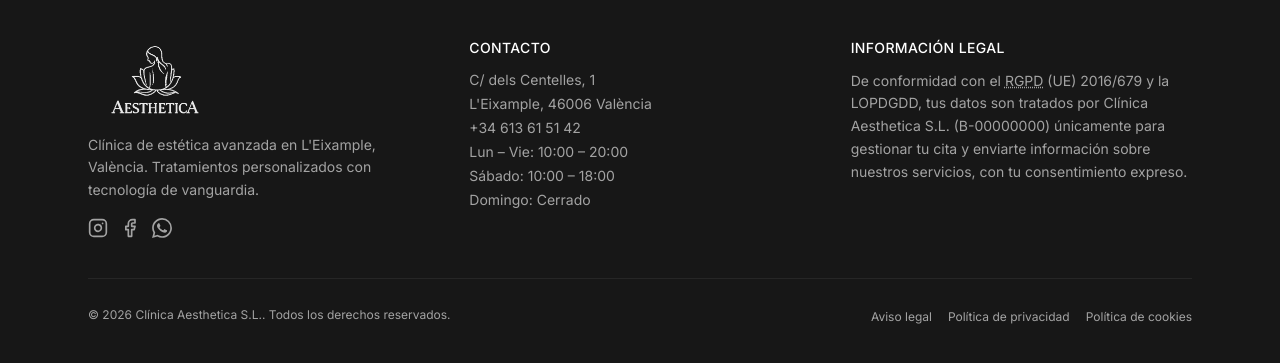
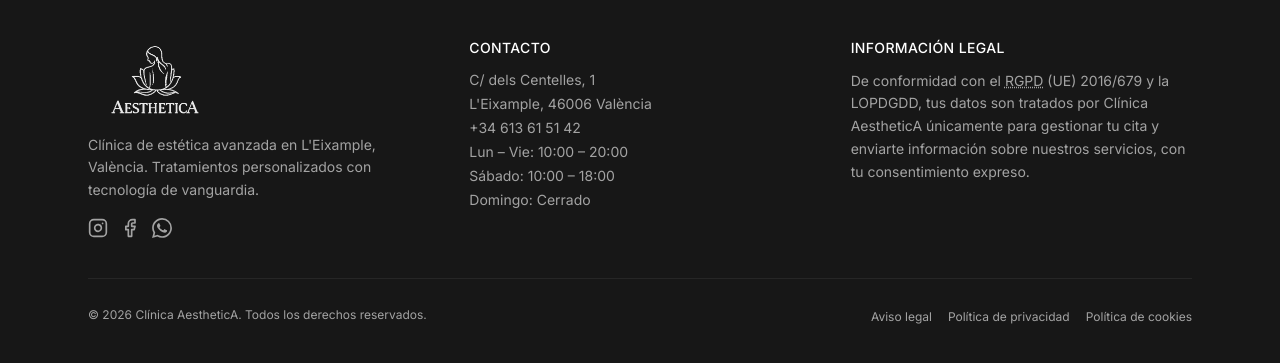
Before and after one commit to lalego/aesthetica-web, a React (Vite) app: page / in a window 1280 px wide. Shown: the part 4674-5037 px from the top of the page. Built offline with nearby package versions, Linux system fonts and the light colour scheme; no server answers; the database is empty; a web font is replaced by a local one.

Commit message:
fix: quitar CIF/NIF del footer, solo nombre comercial

```diff
--- a/src/components/layout/Footer.tsx
+++ b/src/components/layout/Footer.tsx
@@ -69,9 +69,9 @@ export const Footer = () => {
             <p className="text-sm leading-relaxed">
               De conformidad con el{' '}
               <abbr title="Reglamento General de Protección de Datos">RGPD</abbr> (UE)
-              2016/679 y la LOPDGDD, tus datos son tratados por {CLINIC.legal_name}{' '}
-              ({CLINIC.cif}) únicamente para gestionar tu cita y enviarte información
-              sobre nuestros servicios, con tu consentimiento expreso.
+              2016/679 y la LOPDGDD, tus datos son tratados por Clínica AestheticA
+              únicamente para gestionar tu cita y enviarte información sobre nuestros
+              servicios, con tu consentimiento expreso.
             </p>
           </div>
         </div>
@@ -79,7 +79,7 @@ export const Footer = () => {
         {/* Línea inferior */}
         <div className="border-t border-neutral-800 pt-6 flex flex-col md:flex-row justify-between items-center gap-4">
           <p className="text-xs">
-            © {year} {CLINIC.legal_name}. Todos los derechos reservados.
+            © {year} Clínica AestheticA. Todos los derechos reservados.
           </p>
           <ul className="flex flex-wrap gap-4">
             {LEGAL_LINKS.map(({ label, href }) => (
```
